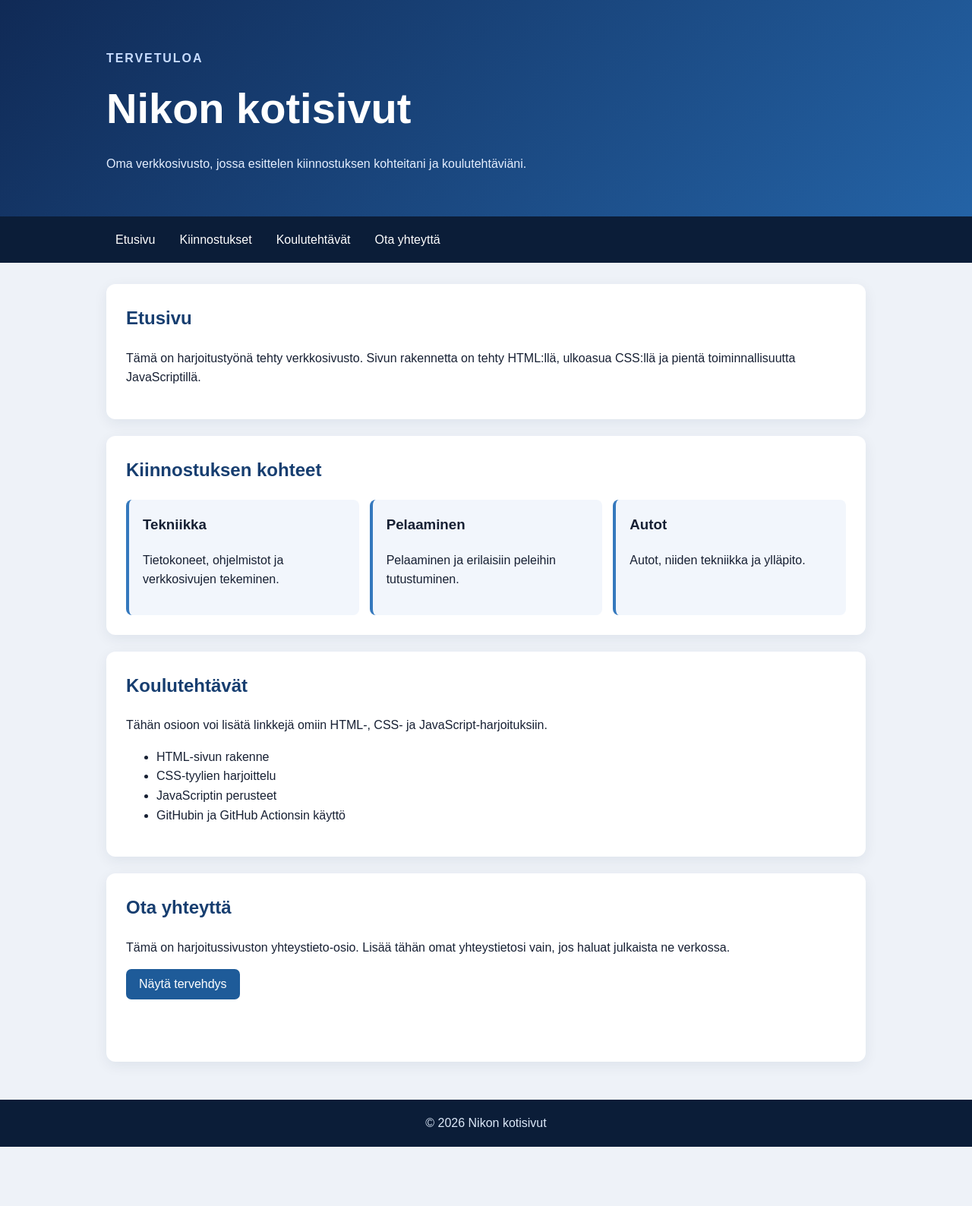
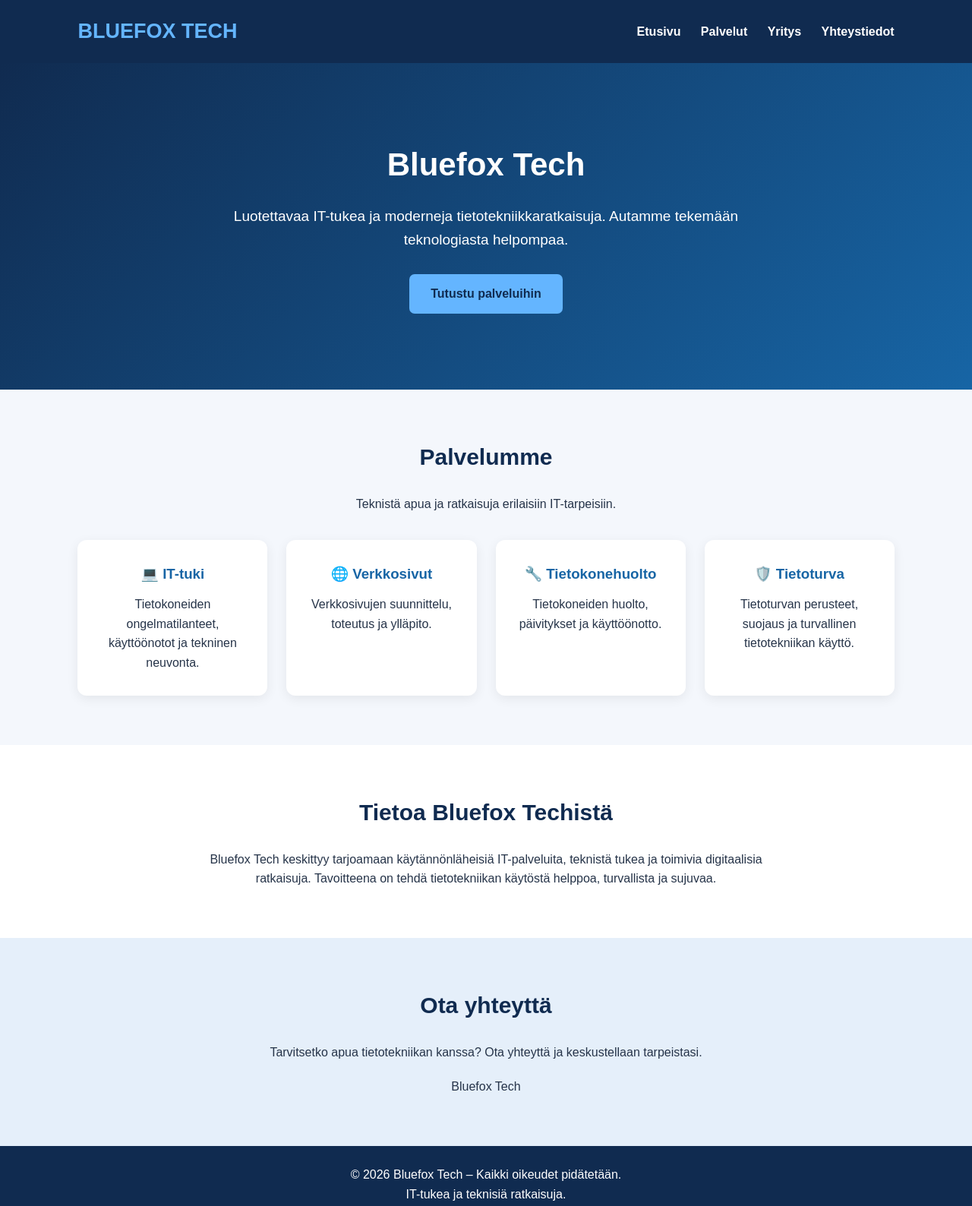
Before and after one commit to p39939/verkkosivusto, a plain HTML site: page index.html in a window 1280 px wide. Shown: the whole page at 76% size. Before the commit the page ends 1510 px from the top, so only its background shows below. Drawn offline with Linux system fonts and the light colour scheme.

Commit message:
Revamp index.html for Bluefox Tech website
Updated the website content and structure to reflect Bluefox Tech branding and services.

```diff
--- a/index.html
+++ b/index.html
@@ -1,78 +1,259 @@
+
 <!DOCTYPE html>
 <html lang="fi">
 <head>
     <meta charset="UTF-8">
     <meta name="viewport" content="width=device-width, initial-scale=1.0">
-  <meta name="description" content="Omat kotisivut ja koulutehtävät.">
-  <title>Nikon kotisivut</title>
-  <link rel="stylesheet" href="style.css">
-  <script src="script.js" defer></script>
+
+    <title>Bluefox Tech – IT-tuki ja tietotekniikkapalvelut</title>
+
+    <meta name="description" content="Bluefox Tech tarjoaa IT-tukea, tietotekniikkapalveluita ja teknisiä ratkaisuja yrityksille ja yksityisasiakkaille.">
+
+    <style>
+        * {
+            margin: 0;
+            padding: 0;
+            box-sizing: border-box;
+        }
+
+        body {
+            font-family: Arial, sans-serif;
+            background: #f4f7fc;
+            color: #263449;
+            line-height: 1.6;
+        }
+
+        header {
+            background: #102b50;
+            color: white;
+            padding: 20px 8%;
+            display: flex;
+            justify-content: space-between;
+            align-items: center;
+            flex-wrap: wrap;
+        }
+
+        .logo {
+            font-size: 27px;
+            font-weight: bold;
+            color: #64b5ff;
+        }
+
+        nav a {
+            color: white;
+            text-decoration: none;
+            margin-left: 22px;
+            font-weight: bold;
+        }
+
+        nav a:hover {
+            color: #64b5ff;
+        }
+
+        .hero {
+            background: linear-gradient(135deg, #102b50, #1765a5);
+            color: white;
+            text-align: center;
+            padding: 100px 20px;
+        }
+
+        .hero h1 {
+            font-size: 42px;
+            margin-bottom: 20px;
+        }
+
+        .hero p {
+            font-size: 19px;
+            max-width: 700px;
+            margin: auto;
+        }
+
+        .button {
+            display: inline-block;
+            background: #64b5ff;
+            color: #102b50;
+            padding: 13px 28px;
+            margin-top: 30px;
+            border-radius: 7px;
+            text-decoration: none;
+            font-weight: bold;
+        }
+
+        .button:hover {
+            background: white;
+        }
+
+        section {
+            padding: 65px 8%;
+            text-align: center;
+        }
+
+        section h2 {
+            color: #102b50;
+            font-size: 30px;
+            margin-bottom: 25px;
+        }
+
+        .services {
+            display: grid;
+            grid-template-columns: repeat(auto-fit, minmax(220px, 1fr));
+            gap: 25px;
+            margin-top: 35px;
+        }
+
+        .service {
+            background: white;
+            padding: 30px 22px;
+            border-radius: 12px;
+            box-shadow: 0 4px 15px rgba(0,0,0,0.07);
+        }
+
+        .service h3 {
+            color: #1765a5;
+            margin-bottom: 12px;
+        }
+
+        .about {
+            background: white;
+        }
+
+        .about p {
+            max-width: 750px;
+            margin: auto;
+        }
+
+        .contact {
+            background: #e5effa;
+        }
+
+        footer {
+            background: #102b50;
+            color: white;
+            text-align: center;
+            padding: 25px;
+        }
+
+        @media (max-width: 650px) {
+            header {
+                flex-direction: column;
+                gap: 15px;
+            }
+
+            nav a {
+                margin: 0 7px;
+                font-size: 14px;
+            }
+
+            .hero h1 {
+                font-size: 32px;
+            }
+        }
+    </style>
 </head>
+
 <body>
-  <header class="site-header">
-    <div class="container">
-      <p class="eyebrow">Tervetuloa</p>
-      <h1>Nikon kotisivut</h1>
-      <p class="intro">Oma verkkosivusto, jossa esittelen kiinnostuksen kohteitani ja koulutehtäviäni.</p>
-    </div>
+
+<header>
+    <div class="logo">BLUEFOX TECH</div>
+
+    <nav>
+        <a href="#etusivu">Etusivu</a>
+        <a href="#palvelut">Palvelut</a>
+        <a href="#yritys">Yritys</a>
+        <a href="#yhteys">Yhteystiedot</a>
+    </nav>
 </header>
 
-  <nav class="site-nav" aria-label="Päänavigaatio">
-    <div class="container nav-inner">
-      <a href="#etusivu">Etusivu</a>
-      <a href="#kiinnostukset">Kiinnostukset</a>
-      <a href="#tehtavat">Koulutehtävät</a>
-      <a href="#yhteys">Ota yhteyttä</a>
+<main>
+
+    <div class="hero" id="etusivu">
+        <h1>Bluefox Tech</h1>
+
+        <p>
+            Luotettavaa IT-tukea ja moderneja
+            tietotekniikkaratkaisuja.
+            Autamme tekemään teknologiasta helpompaa.
+        </p>
+
+        <a href="#palvelut" class="button">
+            Tutustu palveluihin
+        </a>
     </div>
-  </nav>
 
-  <main class="container">
-    <section id="etusivu" class="panel">
-      <h2>Etusivu</h2>
-      <p>Tämä on harjoitustyönä tehty verkkosivusto. Sivun rakennetta on tehty HTML:llä, ulkoasua CSS:llä ja pientä toiminnallisuutta JavaScriptillä.</p>
-    </section>
+    <section id="palvelut">
+        <h2>Palvelumme</h2>
 
-    <section id="kiinnostukset" class="panel">
-      <h2>Kiinnostuksen kohteet</h2>
-      <div class="cards">
-        <article class="card">
-          <h3>Tekniikka</h3>
-          <p>Tietokoneet, ohjelmistot ja verkkosivujen tekeminen.</p>
-        </article>
-        <article class="card">
-          <h3>Pelaaminen</h3>
-          <p>Pelaaminen ja erilaisiin peleihin tutustuminen.</p>
-        </article>
-        <article class="card">
-          <h3>Autot</h3>
-          <p>Autot, niiden tekniikka ja ylläpito.</p>
-        </article>
+        <p>Teknistä apua ja ratkaisuja erilaisiin IT-tarpeisiin.</p>
+
+        <div class="services">
+
+            <div class="service">
+                <h3>💻 IT-tuki</h3>
+                <p>
+                    Tietokoneiden ongelmatilanteet,
+                    käyttöönotot ja tekninen neuvonta.
+                </p>
+            </div>
+
+            <div class="service">
+                <h3>🌐 Verkkosivut</h3>
+                <p>
+                    Verkkosivujen suunnittelu,
+                    toteutus ja ylläpito.
+                </p>
+            </div>
+
+            <div class="service">
+                <h3>🔧 Tietokonehuolto</h3>
+                <p>
+                    Tietokoneiden huolto,
+                    päivitykset ja käyttöönotto.
+                </p>
+            </div>
+
+            <div class="service">
+                <h3>🛡️ Tietoturva</h3>
+                <p>
+                    Tietoturvan perusteet,
+                    suojaus ja turvallinen tietotekniikan käyttö.
+                </p>
+            </div>
+
         </div>
     </section>
 
-    <section id="tehtavat" class="panel">
-      <h2>Koulutehtävät</h2>
-      <p>Tähän osioon voi lisätä linkkejä omiin HTML-, CSS- ja JavaScript-harjoituksiin.</p>
-      <ul>
-        <li>HTML-sivun rakenne</li>
-        <li>CSS-tyylien harjoittelu</li>
-        <li>JavaScriptin perusteet</li>
-        <li>GitHubin ja GitHub Actionsin käyttö</li>
-      </ul>
+    <section class="about" id="yritys">
+        <h2>Tietoa Bluefox Techistä</h2>
+
+        <p>
+            Bluefox Tech keskittyy tarjoamaan
+            käytännönläheisiä IT-palveluita,
+            teknistä tukea ja toimivia digitaalisia ratkaisuja.
+
+            Tavoitteena on tehdä tietotekniikan
+            käytöstä helppoa, turvallista ja sujuvaa.
+        </p>
     </section>
 
-    <section id="yhteys" class="panel">
+    <section class="contact" id="yhteys">
         <h2>Ota yhteyttä</h2>
-      <p>Tämä on harjoitussivuston yhteystieto-osio. Lisää tähän omat yhteystietosi vain, jos haluat julkaista ne verkossa.</p>
-      <button id="hello-button" type="button">Näytä tervehdys</button>
-      <p id="hello-message" class="message" aria-live="polite"></p>
+
+        <p>
+            Tarvitsetko apua tietotekniikan kanssa?
+            Ota yhteyttä ja keskustellaan tarpeistasi.
+        </p>
+
+        <p style="margin-top:20px;">
+            Bluefox Tech
+        </p>
     </section>
+
 </main>
 
-  <footer class="site-footer">
-    <div class="container">
-      <p>&copy; <span id="year"></span> Nikon kotisivut</p>
-    </div>
+<footer>
+    <p>© 2026 Bluefox Tech – Kaikki oikeudet pidätetään.</p>
+    <p>IT-tukea ja teknisiä ratkaisuja.</p>
 </footer>
+
 </body>
 </html>
```
Lines whose indentation alone changed are shown as unchanged.
